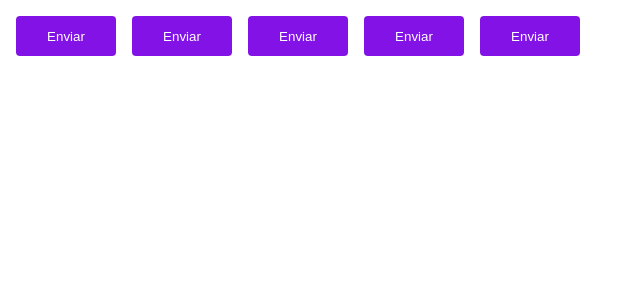
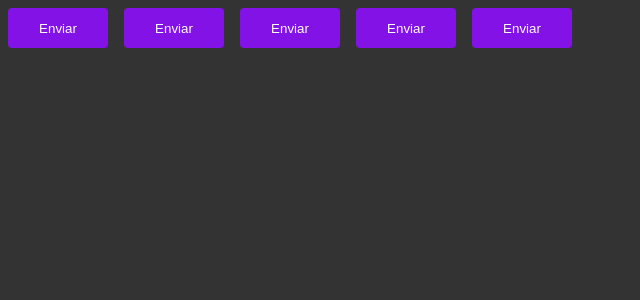
Before and after one commit to LucasMSilva2/TomatoTimer, a React app: page / in a window 1280 px wide. Shown: the top 300 px of the page, without its empty margins (0-640 px from the left). Built offline with nearby package versions, Linux system fonts and the light colour scheme; the HTML template or start-up script is replaced by a standard one.

Commit message:
Estilos globais no styled

```diff
--- a/src/App.tsx
+++ b/src/App.tsx
@@ -3,6 +3,7 @@
 import { defaultTheme } from './styles/themes/default';
 import { darkTheme } from './styles/themes/dark';
 import { useState } from 'react';
+import { GlobalStyle } from './styles/global'
 
 export function App() {
   const [theme, setTheme] = useState(defaultTheme);
@@ -18,6 +19,8 @@
       <Button variant="success"/>
       <Button variant="danger"/>
       <Button />
+
+      <GlobalStyle />
     </ThemeProvider>
   )
 }
--- /dev/null
+++ b/src/styles/global.ts
@@ -0,0 +1,14 @@
+import { createGlobalStyle } from 'styled-components';
+
+export const GlobalStyle = createGlobalStyle`
+  *{
+    margin: 0;
+    padding: 0;
+    box-sizing: border-box;
+  }
+
+  body{
+    background: #333;
+    color: #fff;
+  }
+`;
```
